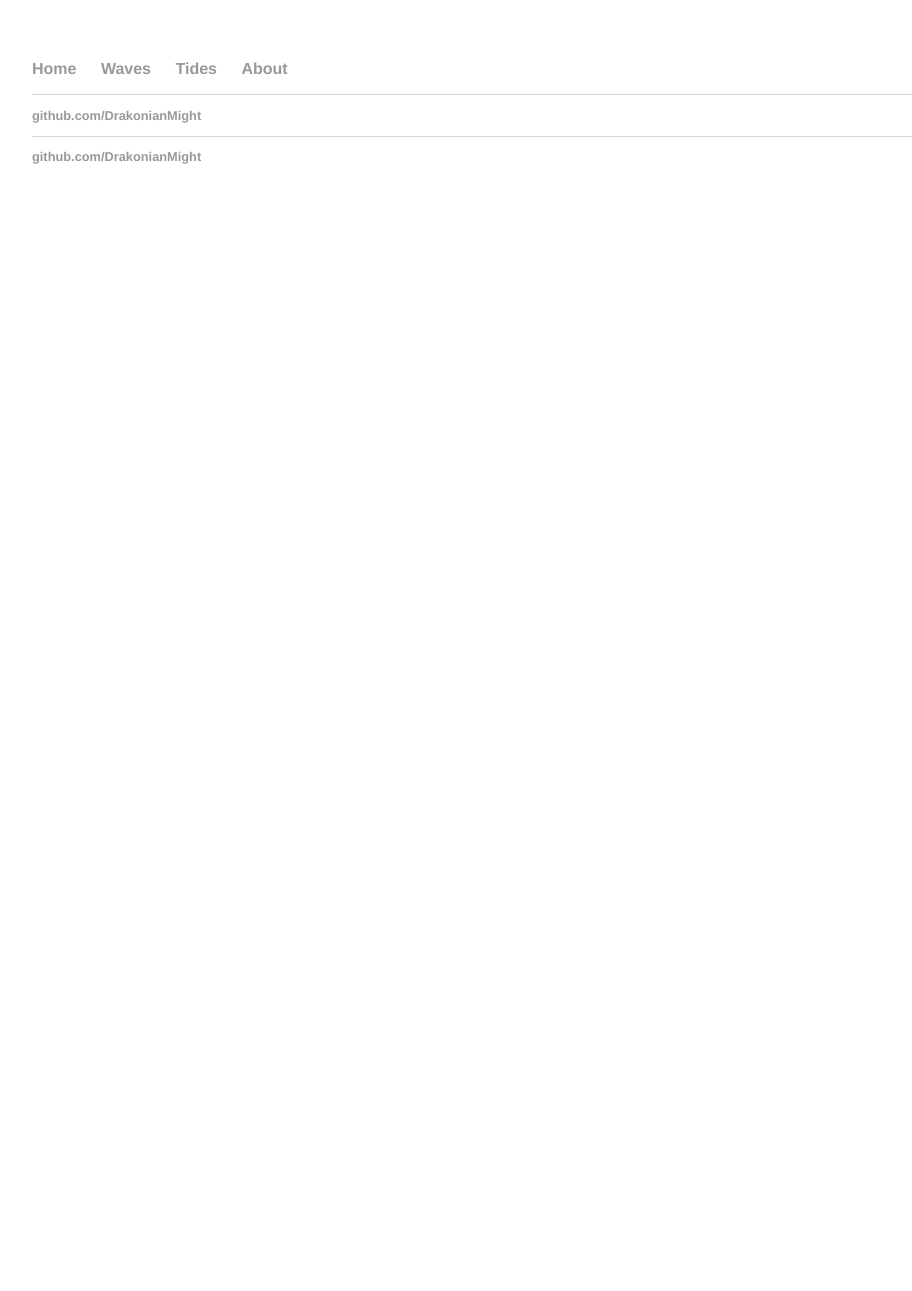
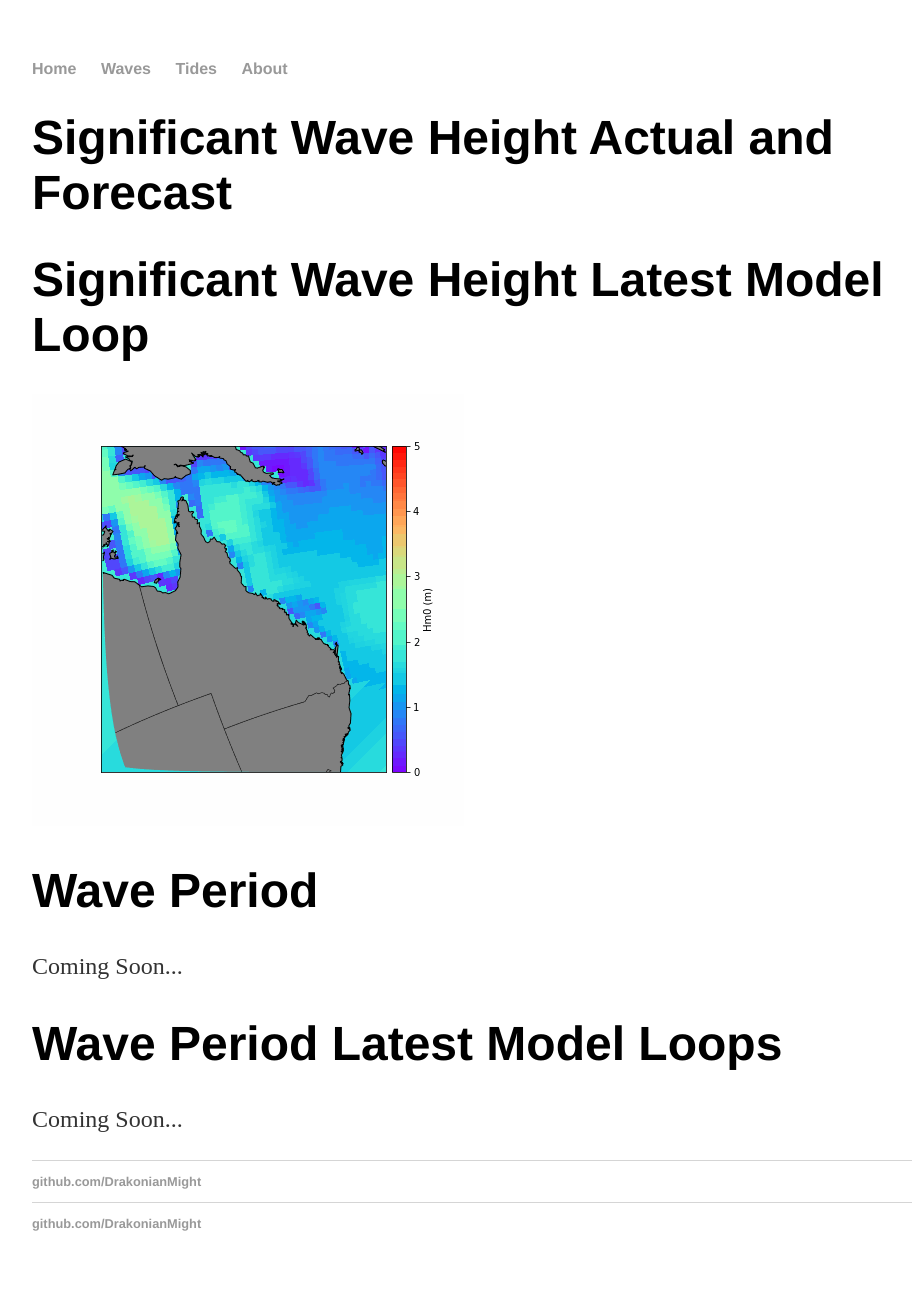
Before and after one commit to DrakonianMight/DrakonianMight.github.io, a Jekyll site: the page built from Waves/index.html, in a window 1280 px wide. Shown: the whole page, without its empty margins (160-1072 px from the left). Built offline with Jekyll 4.4.1, drawn with Linux system fonts in a browser that asks for light colours; before the commit the page ends 900 px from its top, so only the background shows below that.

Commit message:
first update

```diff
--- a/Waves/index.html
+++ b/Waves/index.html
@@ -10,10 +10,18 @@ title: MetOceanView
 			<link rel="stylesheet" type="text/css" href="/css/main.css">
 		</head>
 		<body>
-    	<footer>
+			<h1>Significant Wave Height Actual and Forecast</h1>
+
+			<h1>Significant Wave Height Latest Model Loop</h1>
+			<img src="model_animation.gif" />
+			<h1>Wave Period</h1>
+			<p>Coming Soon...<p>
+			<h1>Wave Period Latest Model Loops</h1>
+			<p>Coming Soon...<p>
+    		<footer>
 	    		<ul>
-	        		<li><a href="https://github.com/DrakonianMight">github.com/DrakonianMight</a></li>
-				</ul>
+	        		<li><a href="https://github.com/DrakonianMight">github.com/DrakonianMight</a><li>
+	        	</ul>
 			</footer>
-      </body>
-	  </html>
+      	</body>
+	</html>
--- a/index.html
+++ b/index.html
@@ -3,6 +3,6 @@ layout: default
 title: MetOceanView
 ---
 <div class="blurb">
-	<h1>MetOceanView/h1>
+	<h1>MetOceanView</h1>
 	<p>A platform for viewing MetOcean data</p>
 </div><!-- /.blurb -->
```
Also changed, not shown: Waves/model_animation.gif (added), 10 other files.
